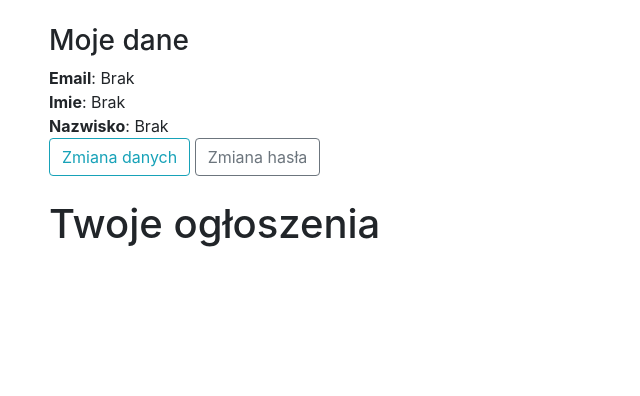
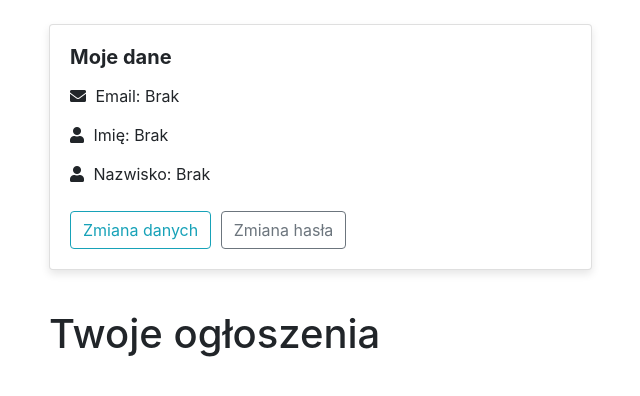
Before and after one commit to robertos1232/ProjektStudiaProgwZastosowaniach, a Django app: template programowanie_w_zastosowaniach/get_your_home/templates/account/profile.html in a window 1280 px wide. Shown: the part 141-537 px from the top of the page, without its empty margins (33-673 px from the left). Run offline with Django 5.2, Linux system fonts and the light colour scheme; the template is opened without the code that fills it, so the values that code supplies are empty; parts of the project's set-up code (start-up, migrations or seed data) failed here and were passed over; some libraries are stand-ins or nearby versions.

Commit message:
Change profile to look better

```diff
--- a/programowanie_w_zastosowaniach/get_your_home/templates/account/password_change.html
+++ b/programowanie_w_zastosowaniach/get_your_home/templates/account/password_change.html
@@ -33,7 +33,7 @@
                 <input type="password" class="form-control" id="repeatPassword" placeholder="Password"/>
             </div>
             <div class="form-group mt-2">
-                <button type="submit" class="btn btn-primary">Zarejestruj</button>
+                <button type="submit" class="btn btn-primary">Zmień hasło</button>
             </div>
         </form>
     </main>
--- a/programowanie_w_zastosowaniach/get_your_home/templates/account/profile.html
+++ b/programowanie_w_zastosowaniach/get_your_home/templates/account/profile.html
@@ -14,27 +14,41 @@
         {% endif %}
 
         <div class="row">
-            <div class="col-6">
-                <h3>Moje dane</h3>
-                <b>Email</b>: {{ user.email | default:"Brak" }}<br/>
-                <b>Imie</b>: {{ user.first_name | default:"Brak" }}<br/>
-                <b>Nazwisko</b>: {{ user.last_name | default:"Brak" }}<br/>
-                <a href="user_data_change/" class="btn btn-outline-info">Zmiana danych</a>
-                <a href="password_change/" class="btn btn-outline-secondary">Zmiana hasła</a>
+            <div class="col-12 col-md-6">
+                <div class="card mb-3">
+                    <div class="card-body">
+                        <h3 class="card-title">Moje dane</h3>
+                        <p class="card-text"><i class="fa fa-envelope"></i> Email: {{ user.email | default:"Brak" }}</p>
+                        <p class="card-text"><i class="fa fa-user"></i> Imię: {{ user.first_name | default:"Brak" }}</p>
+                        <p class="card-text"><i class="fa fa-user"></i> Nazwisko: {{ user.last_name | default:"Brak" }}</p>
+                        <a href="user_data_change/" class="btn btn-outline-info">Zmiana danych</a>
+                        <a href="password_change/" class="btn btn-outline-secondary">Zmiana hasła</a>
+                    </div>
+                </div>
             </div>
         </div>
+
         <div class="row mt-4">
             <div class="col">
                 <h1>Twoje ogłoszenia</h1>
                 {% load static %}
                 <div class="row pt-5">
-                    <div class="col-6">
-                        {% for ann, photo in announcements.items %}
-                            <img class="d-block w-50" src="{% get_media_prefix %}{{ photo }}" alt="Zdejecie glowne"/>
-                            <a href="/view/{{ ann.get_url_date }}/{{ ann.address_city }}/{{ ann.address_street }}/{{ ann.address_number }}">{{ ann }}</a>
-                            Cena: {{ ann.price }} zł
-                        {% endfor %}
-                    </div>
+                    {% for ann, photo in announcements.items %}
+                        <div class="col-12 col-md-6 col-lg-4 mb-4">
+                            <div class="card">
+                                <!-- Link obejmuje tylko obraz -->
+                                <a href="/view/{{ ann.get_url_date }}/{{ ann.address_city }}/{{ ann.address_street }}/{{ ann.address_number }}" class="img-link">
+                                    <img class="card-img-top" src="{% get_media_prefix %}{{ photo }}" alt="Zdjęcie nieruchomości">
+                                </a>
+                                <div class="card-body">
+                                    <!-- Opis pozostaje pod obrazem i nie jest częścią linku -->
+                                    <h5 class="card-title">{{ ann }}</h5>
+                                    <p class="card-text">Cena: {{ ann.price }} zł</p>
+                                    <a href="/view/{{ ann.get_url_date }}/{{ ann.address_city }}/{{ ann.address_street }}/{{ ann.address_number }}" class="btn btn-primary">Zobacz więcej</a>
+                                </div>
+                            </div>
+                        </div>
+                    {% endfor %}
                 </div>
             </div>
         </div>
--- a/programowanie_w_zastosowaniach/get_your_home/templates/base.html
+++ b/programowanie_w_zastosowaniach/get_your_home/templates/base.html
@@ -176,6 +176,44 @@
             transform: translateY(1px); /* Lekkie 'wciśnięcie' przycisku podczas kliknięcia */
             box-shadow: 0 2px 3px rgba(0, 0, 0, 0.3); /* Mniejszy cień dla efektu 'wciśnięcia' */
         }
+        .card-title {
+            font-weight: bold;
+            margin-bottom: 15px;
+        }
+
+        .card-text i {
+            margin-right: 5px;
+        }
+
+        .btn-outline-info, .btn-outline-secondary {
+            margin-top: 10px;
+            margin-right: 5px;
+        }
+
+        .card {
+            box-shadow: 0 4px 8px rgba(0, 0, 0, 0.1);
+            transition: box-shadow 0.3s ease-in-out;
+        }
+
+        .card:hover {
+            box-shadow: 0 8px 16px rgba(0, 0, 0, 0.2);
+        }
+
+        .card-img-top {
+            width: 100%;
+            height: 200px; /* lub 'auto', w zależności od preferowanej wysokości */
+            object-fit: cover; /* zapewnia, że obrazy są odpowiednio przycięte i pasują do karty */
+        }
+
+        .card-title {
+            margin-bottom: 15px;
+            font-size: 1.25rem;
+            font-weight: bold;
+        }
+
+        .card-text {
+            margin-bottom: 15px;
+        }
     </style>
 </head>
 <body>
```
